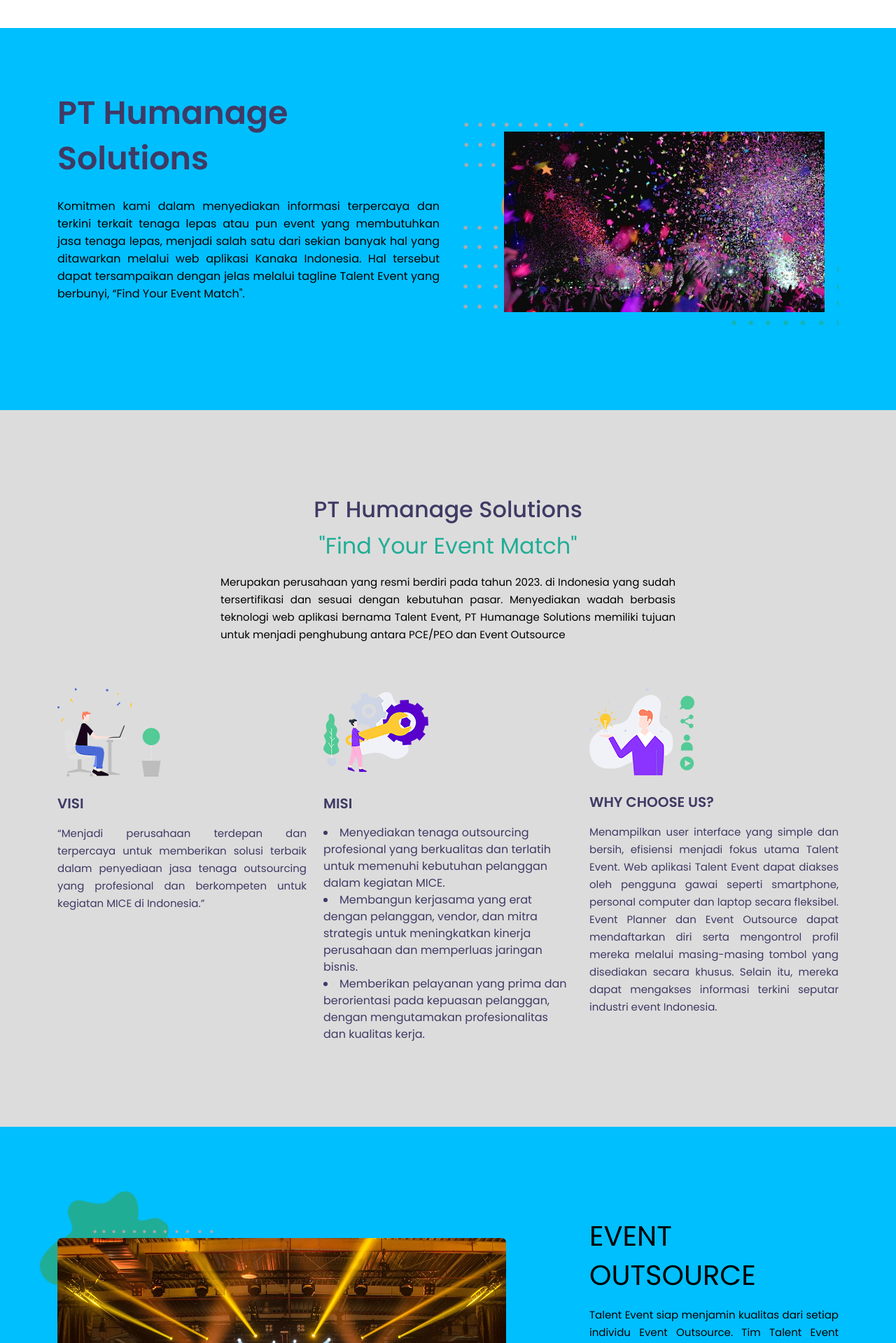
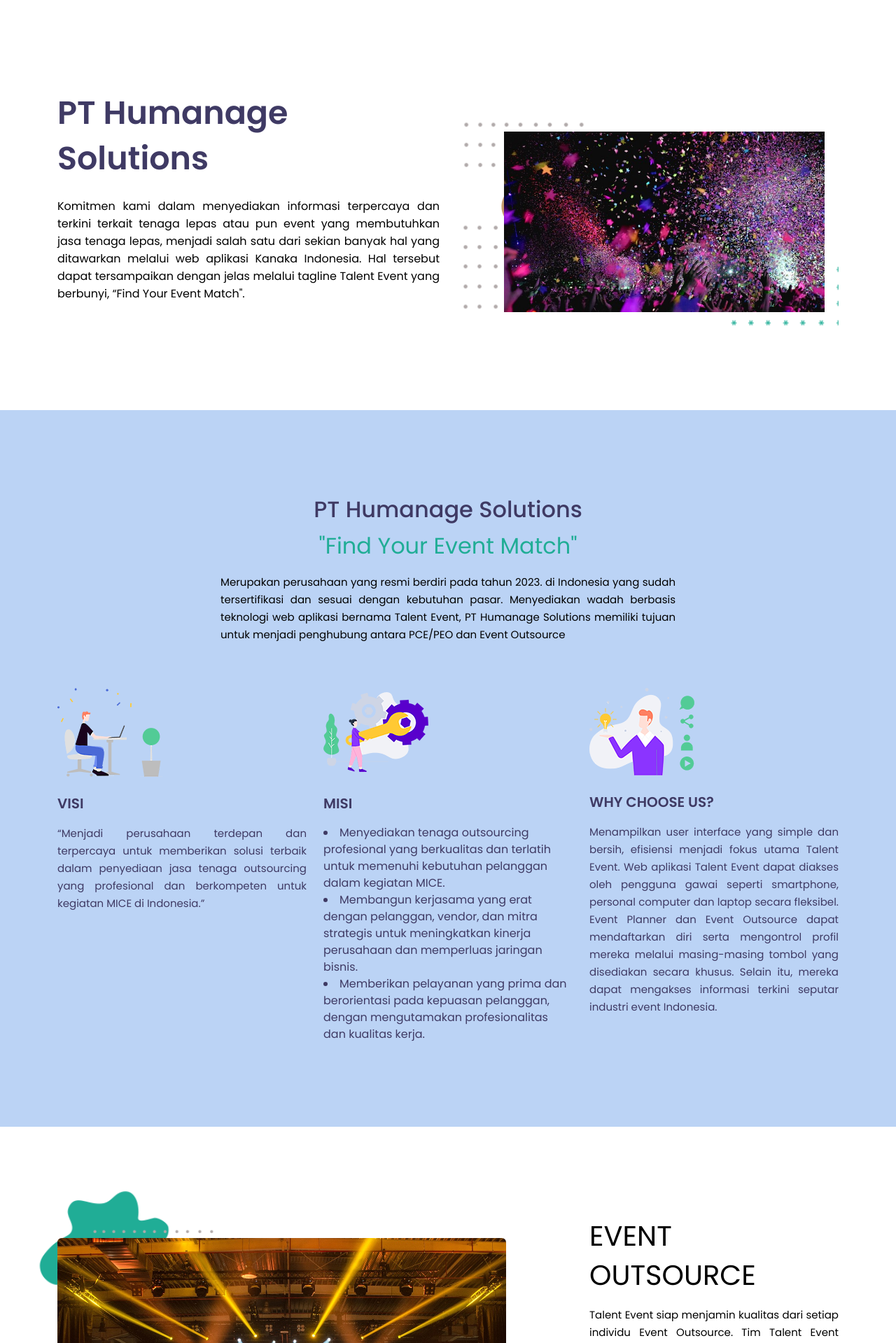
Before and after one commit to AmandaYora/event, a CodeIgniter 4 app: the page made by app/Views/LandingPage/index.php in a window 1280 px wide. Shown: the top 1919 px of the page at 70% size. Run offline with PHP 8.4 and a stand-in for CodeIgniter, Linux system fonts and the light colour scheme; the template is opened without the code that fills it, so the values that code supplies are empty; some libraries are stand-ins or nearby versions.

Commit message:
landing page final

```diff
--- a/app/Views/LandingPage/index.php
+++ b/app/Views/LandingPage/index.php
@@ -87,17 +87,17 @@
         }
 
         .home {
-            background-color: #00BFFF;
+            background-color: #fff;
             /* Ganti dengan warna latar belakang yang Anda inginkan */
         }
 
         #features {
-            background-color: #00BFFF;
+            background-color: #fff;
             /* Ganti dengan warna latar belakang yang Anda inginkan */
         }
 
         #service {
-            background-color: #DCDCDC;
+            background-color: #BBD3F5;
             /* Ganti dengan warna latar belakang yang Anda inginkan */
         }
 
@@ -107,12 +107,12 @@
         }
 
         #faq {
-            background-color: #DCDCDC;
+            background-color: #BBD3F5;
             /* Ganti dengan warna latar belakang yang Anda inginkan */
         }
 
         #blog {
-            background-color: #00BFFF;
+            background-color: #BBD3F5;
             /* Ganti dengan warna latar belakang yang Anda inginkan */
         }
 
@@ -430,7 +430,7 @@
     <!-- end features -->
 
     <!-- start faq  -->
-    <section class="section" style="padding-top:0px;" id="faq">
+    <section class="section" style="padding-top:0px;padding-bottom:0px;" id="faq">
         <div class="container">
             <div class="row">
                 <div class="col-lg-12">
```
